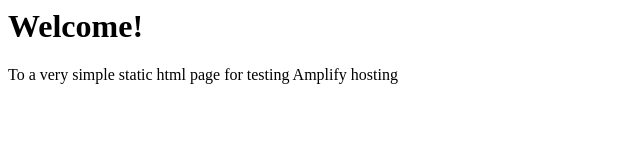
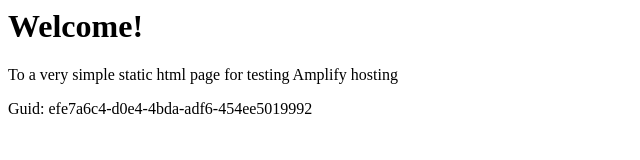
Before and after one commit to aws-aemilia-pdx/Github-PR-Commit-Integration-Test-DoNotTouch-v0-beta-us-west-2, a website: page src/index.html in a window 1280 px wide. Shown: the whole page, without its empty margins (0-640 px from the left). Drawn offline with Linux system fonts and the light colour scheme.

Commit message:
commit from integ tests

```diff
--- a/src/index.html
+++ b/src/index.html
@@ -1,3 +1,5 @@
+
+
 <html lang="en">
 
 <head>
@@ -10,6 +12,6 @@
 <body>
     <h1>Welcome!</h1>
     <p>To a very simple static html page for testing Amplify hosting</p>
-</body>
+    <p>Guid: efe7a6c4-d0e4-4bda-adf6-454ee5019992</p></body>
 
 </html>
```
